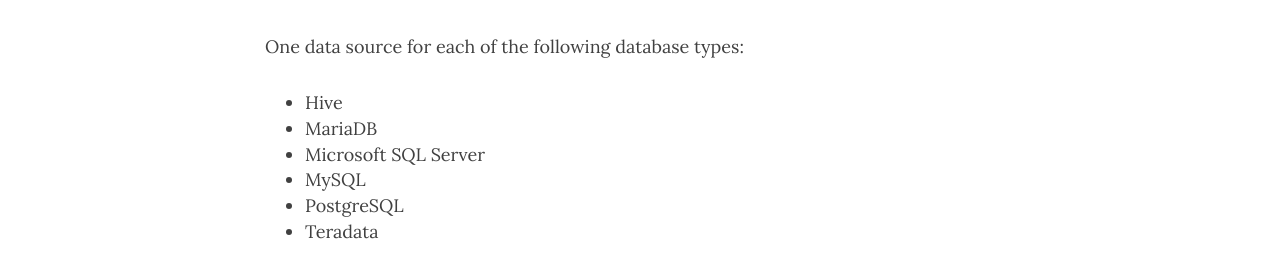
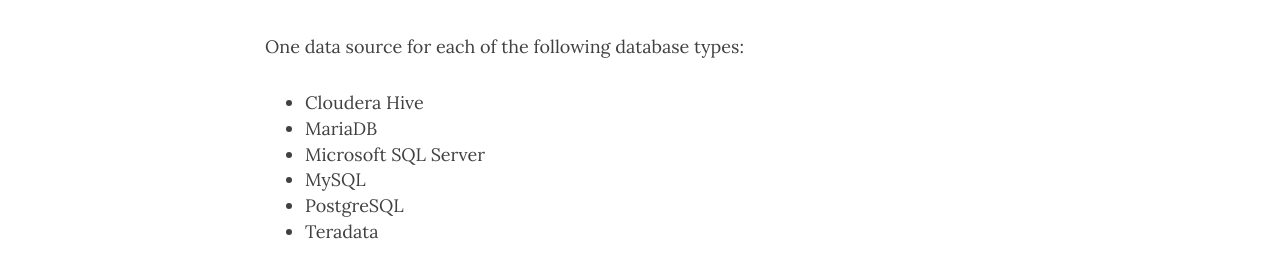
Before and after one commit to ubisoft/mobydq, a Jekyll site: the page built from docs/pages/demo.md, in a window 1280 px wide and 900 px high. Shown: the part 444-721 px from the top of the window. Built offline with Jekyll 4.4.1, drawn with Linux system fonts in a browser that asks for light colours; nearby versions of some CDN libraries.

Commit message:
Rename Hive to Cloudera Hive

```diff
--- a/docs/pages/demo.md
+++ b/docs/pages/demo.md
@@ -12,7 +12,7 @@
 
 One data source for each of the following database types:
 
--   Hive
+-   Cloudera Hive
 -   MariaDB
 -   Microsoft SQL Server
 -   MySQL
```
